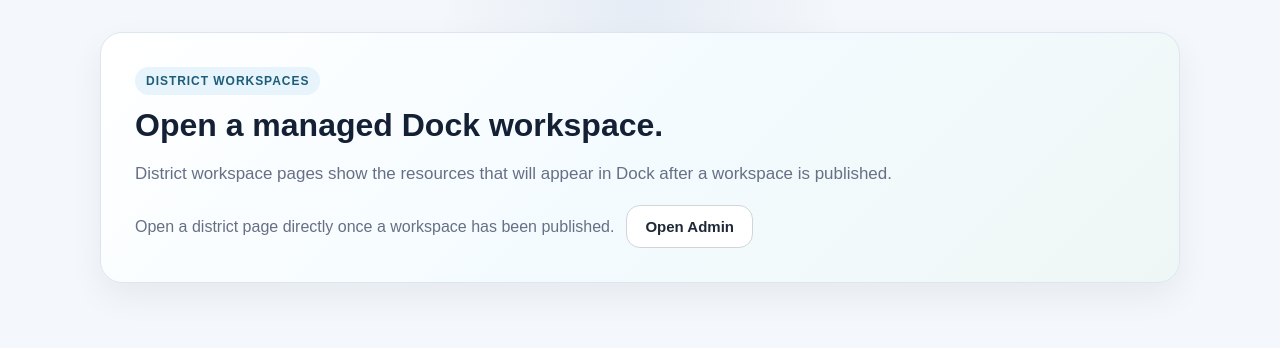
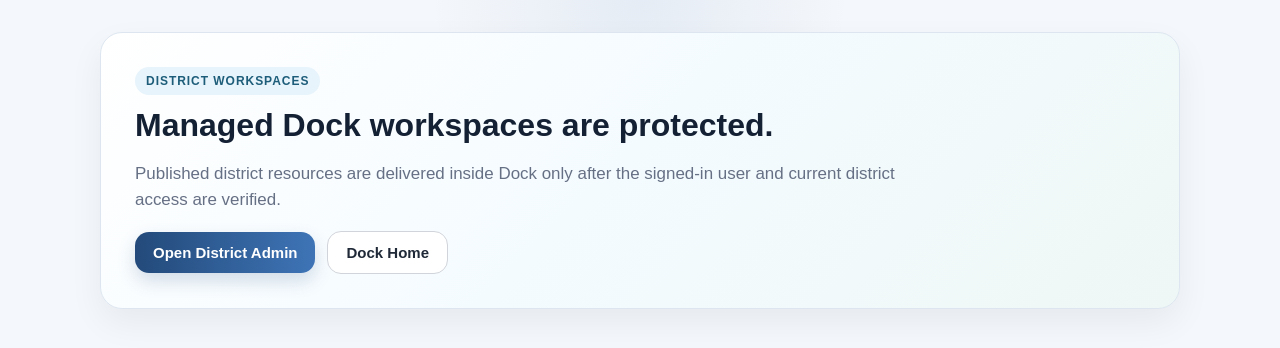
Before and after one commit to mywargarden/dock-production-mvp, a Next.js app in the folder dock-admin-app/: page /district in a window 1280 px wide. Shown: the top 348 px of the page. Built offline with nearby package versions, Linux system fonts and the light colour scheme.

Commit message:
Align district index with protected workspace delivery

```diff
--- a/dock-admin-app/src/app/district/page.tsx
+++ b/dock-admin-app/src/app/district/page.tsx
@@ -5,13 +5,13 @@
     <main className="publicShell">
       <section className="card publicHero">
         <div className="heroEyebrow">District Workspaces</div>
-        <h1>Open a managed Dock workspace.</h1>
+        <h1>Managed Dock workspaces are protected.</h1>
         <p className="muted publicLead">
-          District workspace pages show the resources that will appear in Dock after a workspace is published.
+          Published district resources are delivered inside Dock only after the signed-in user and current district access are verified.
         </p>
         <div className="row wrap publicActions">
-          <span className="muted">Open a district page directly once a workspace has been published.</span>
-          <Link className="buttonLink secondaryLink" href="/admin">Open Admin</Link>
+          <Link className="buttonLink" href="/admin">Open District Admin</Link>
+          <Link className="buttonLink secondaryLink" href="/">Dock Home</Link>
         </div>
       </section>
     </main>
```
